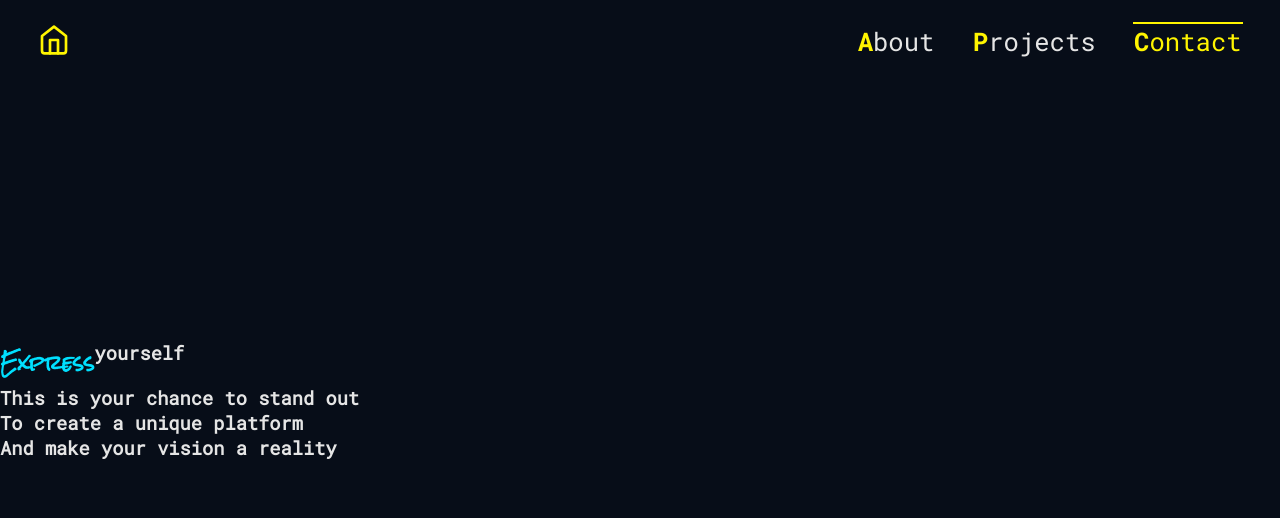
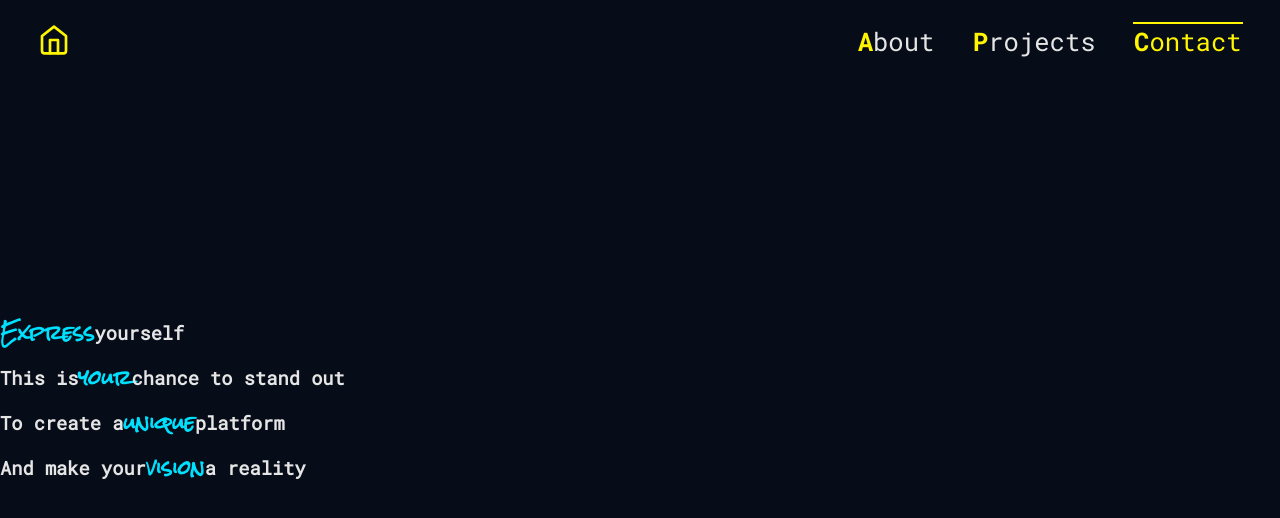
Before and after one commit to JakePitman/moreaporia, a React (Create React App) app: page /contact in a window 1280 px wide. Shown: the top 518 px of the page. Built offline with nearby package versions, Linux system fonts and the light colour scheme.

Commit message:
Add basic text segments

```diff
--- a/src/components/ContactPage/ContactPage.module.scss
+++ b/src/components/ContactPage/ContactPage.module.scss
@@ -7,6 +7,7 @@
 .textRow {
   display: flex;
   flex-direction: row;
+  align-items: center;
 }
 
 .highlightedText {
--- a/src/components/ContactPage/ContactPage.tsx
+++ b/src/components/ContactPage/ContactPage.tsx
@@ -23,9 +23,21 @@ const ContactPage = () => {
           <h3 className={styles.highlightedText}>Express</h3>
           <h3 className={styles.textSegment}>yourself</h3>
         </div>
-        <h3 className={styles.textSegment}>This is your chance to stand out</h3>
-        <h3 className={styles.textSegment}>To create a unique platform</h3>
-        <h3 className={styles.textSegment}>And make your vision a reality</h3>
+        <div className={styles.textRow}>
+          <h3 className={styles.textSegment}>This is</h3>
+          <h3 className={styles.highlightedText}>your</h3>
+          <h3 className={styles.textSegment}>chance to stand out</h3>
+        </div>
+        <div className={styles.textRow}>
+          <h3 className={styles.textSegment}>To create a</h3>
+          <h3 className={styles.highlightedText}>unique</h3>
+          <h3 className={styles.textSegment}>platform</h3>
+        </div>
+        <div className={styles.textRow}>
+          <h3 className={styles.textSegment}>And make your</h3>
+          <h3 className={styles.highlightedText}>vision</h3>
+          <h3 className={styles.textSegment}>a reality</h3>
+        </div>
       </div>
     </motion.div>
   );
```
